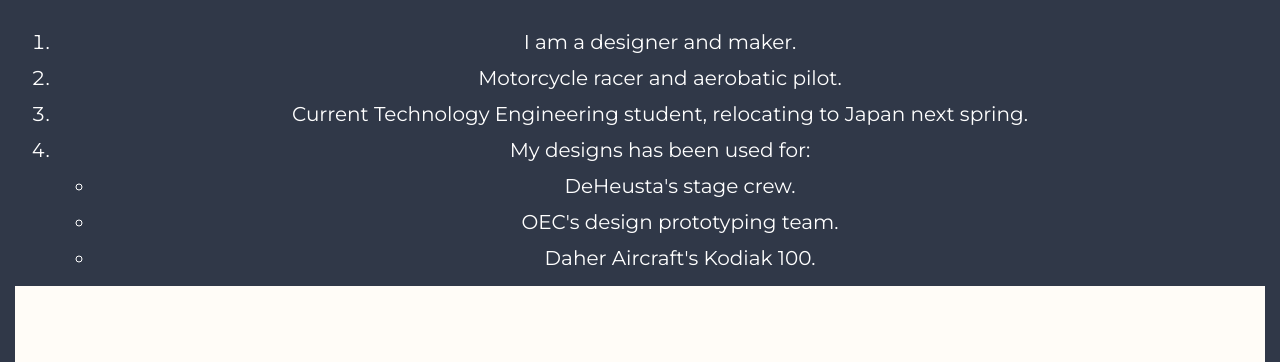
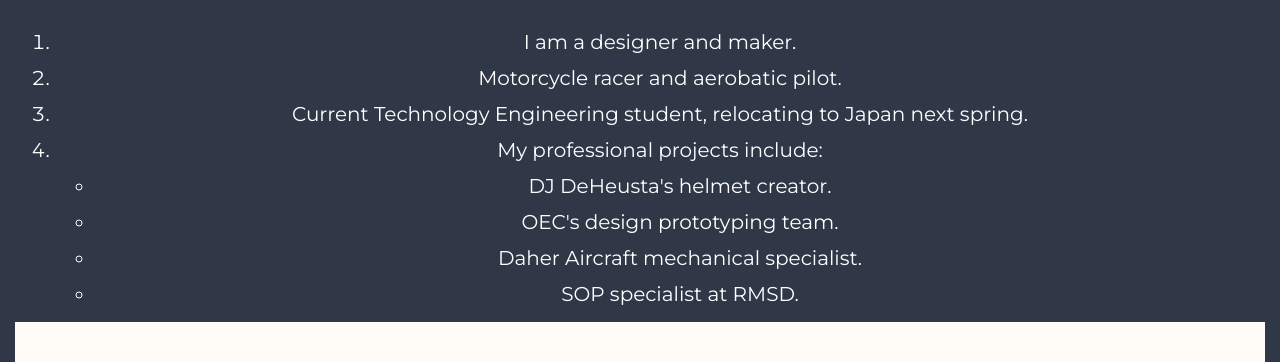
Before and after one commit to smittjp/portfolio, a plain HTML site: page index.html in a window 1280 px wide. Shown: the part 900-1262 px from the top of the page. Drawn offline with nearby package versions, Linux system fonts and the light colour scheme.

Commit message:
final tweaks

```diff
--- a/index.html
+++ b/index.html
@@ -84,11 +84,12 @@
   <li>I am a designer and maker.</li>
   <li>Motorcycle racer and aerobatic pilot.</li>
   <li>Current Technology Engineering student, relocating to Japan next spring.</li>
-  <li>My designs has been used for:</li>
+  <li>My professional projects include:</li>
     <ul>
-      <li>DeHeusta's stage crew.</li>
+      <li>DJ DeHeusta's helmet creator.</li>
       <li>OEC's design prototyping team.</li>
-      <li>Daher Aircraft's Kodiak 100.</li>
+      <li>Daher Aircraft mechanical specialist.</li>
+      <li>SOP specialist at RMSD.</li>
     </ul>
 </ol>
 
```
